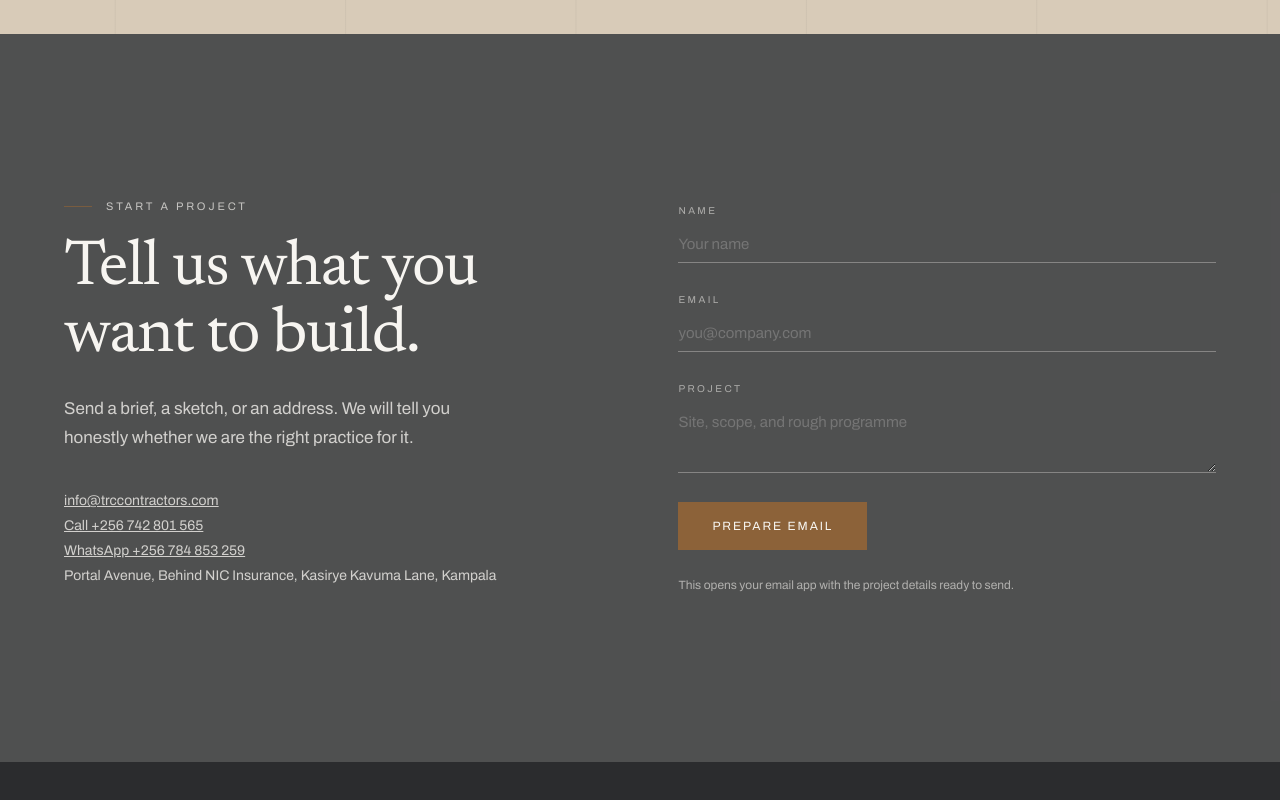
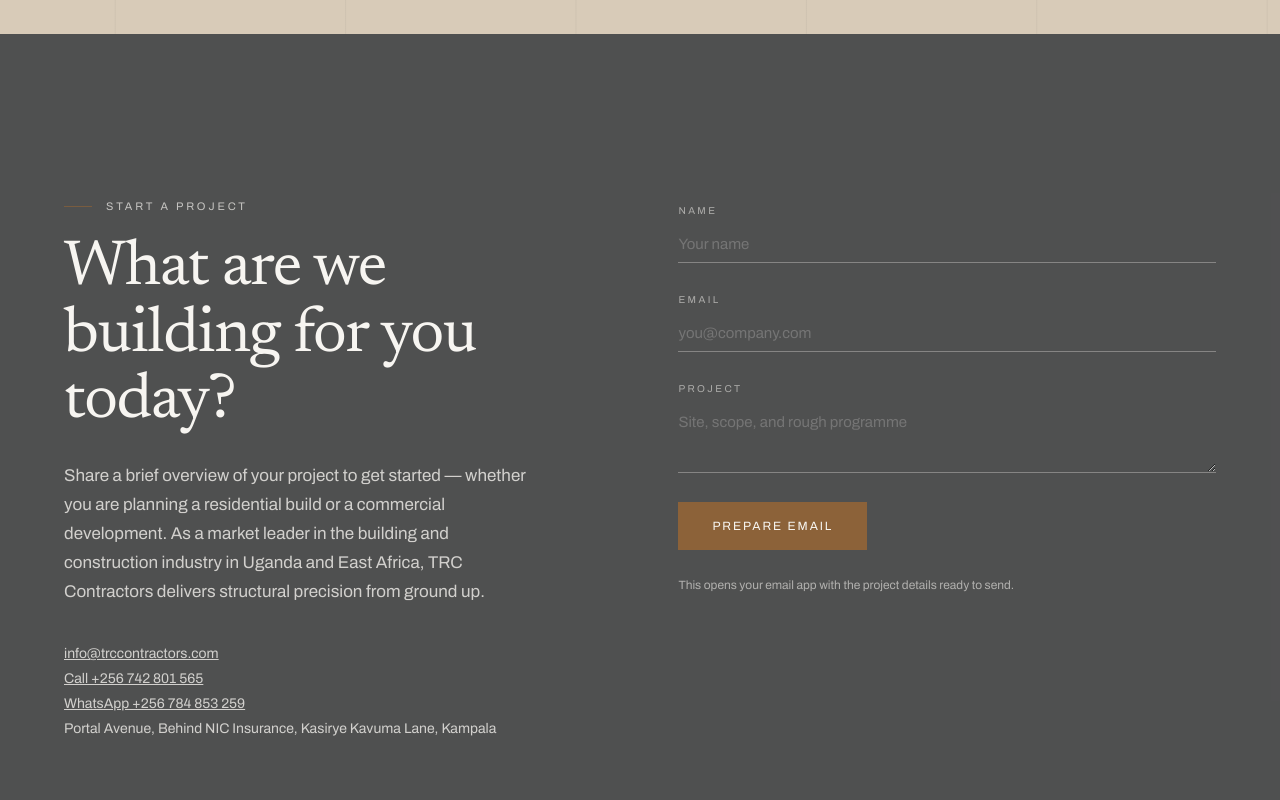
Before and after one commit to Malubya/Website-TRC, a Next.js app: page / in a window 1280 px wide. Shown: the part 10476-11276 px from the top of the page. Built offline with nearby package versions, Linux system fonts and the light colour scheme; no server answers.

Commit message:
Update Start a Project headline and copy per feedback
Headline: "What are we building for you today?" Body copy repositions TRC as a market leader across Uganda and East Africa, structural precision from ground up.

```diff
--- a/components/ContactSection.tsx
+++ b/components/ContactSection.tsx
@@ -93,14 +93,15 @@ export default function ContactSection() {
               lineHeight: 1.04,
               letterSpacing: "-.02em",
               margin: "24px 0 0",
-              maxWidth: "13ch",
+              maxWidth: "15ch",
             }}
           >
-            Tell us what you want to build.
+            What are we building for you today?
           </h2>
-          <p style={{ fontSize: 17, lineHeight: 1.7, opacity: 0.78, maxWidth: "44ch", margin: "26px 0 0" }}>
-            Send a brief, a sketch, or an address. We will tell you honestly whether we are the right practice
-            for it.
+          <p style={{ fontSize: 17, lineHeight: 1.7, opacity: 0.78, maxWidth: "48ch", margin: "26px 0 0" }}>
+            Share a brief overview of your project to get started — whether you are planning a residential build
+            or a commercial development. As a market leader in the building and construction industry in Uganda
+            and East Africa, TRC Contractors delivers structural precision from ground up.
           </p>
           <div style={{ marginTop: 40, display: "flex", flexDirection: "column", gap: 10, fontSize: 14, opacity: 0.78 }}>
             <a href="mailto:info@trccontractors.com">info@trccontractors.com</a>
```
